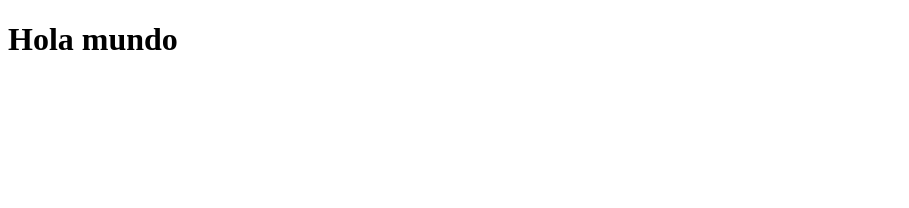
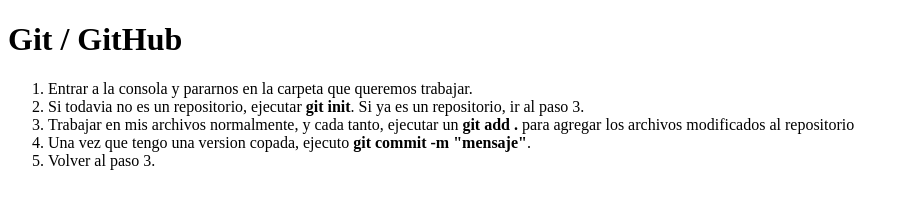
Before and after one commit to soyrojofre/Camada-4305, a plain HTML site: page index.html in a window 1280 px wide. Shown: the whole page, without its empty margins (0-909 px from the left). Drawn offline with Linux system fonts and the light colour scheme.

Commit message:
Agregamos lista de pasos para usar Git

```diff
--- a/index.html
+++ b/index.html
@@ -5,7 +5,13 @@
     <title>Git / GitHub</title>
 </head>
 <body>
-    <h1>Hola mundo</h1>
-
+    <h1>Git / GitHub</h1>
+    <ol>
+        <li>Entrar a la consola y pararnos en la carpeta que queremos trabajar.</li>
+        <li>Si todavia no es un repositorio, ejecutar <b>git init</b>. Si ya es un repositorio, ir al paso 3.</li>
+        <li>Trabajar en mis archivos normalmente, y cada tanto, ejecutar un <b>git add .</b> para agregar los archivos modificados al repositorio</li>
+        <li>Una vez que tengo una version copada, ejecuto <b>git commit -m "mensaje"</b>.</li>
+        <li>Volver al paso 3.</li>
+</ol>
 </body>
 </html>
```
